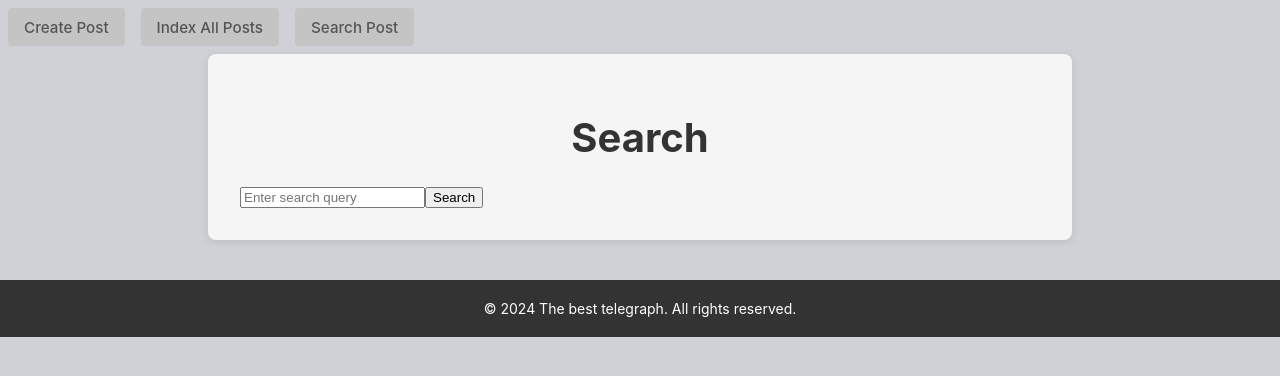
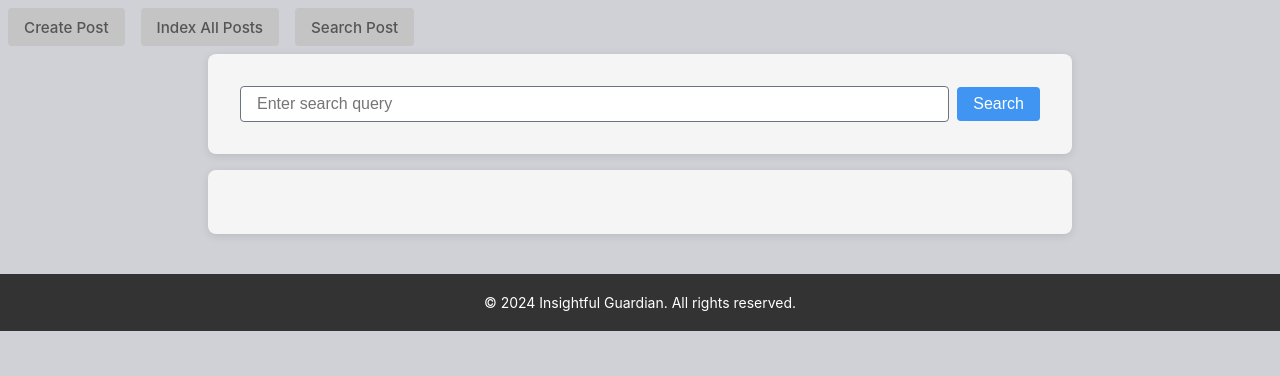
Before and after one commit to YarBurArt/insightful_guardian, a React (Create React App) app in the folder frontend/: page /sq in a window 1280 px wide. Shown: the top 376 px of the page. Built offline with nearby package versions, Linux system fonts and the light colour scheme; the HTML template or start-up script is replaced by a standard one.

Commit message:
new style

```diff
--- a/frontend/src/App.js
+++ b/frontend/src/App.js
@@ -7,7 +7,7 @@ import SearchPage from './components/SearchPage';
 import { BrowserRouter as Router,
   Route, Routes,
   Link} from 'react-router-dom';
-
+// TODO: documentation in code
 function App() {
   return (
     <Router>
--- a/frontend/src/components/Footer.js
+++ b/frontend/src/components/Footer.js
@@ -3,8 +3,8 @@ import React from 'react';
 const Footer = () => {
   return (
     <footer>
-      <div className="footer-content"> {/* TODO: footer name */}
-        <p>&copy; 2024 The best telegraph. All rights reserved.</p>
+      <div className="footer-content">
+        <p>&copy; 2024 Insightful Guardian. All rights reserved.</p>
       </div>
     </footer>
   );
--- a/frontend/src/components/IndexAllPosts.js
+++ b/frontend/src/components/IndexAllPosts.js
@@ -2,11 +2,13 @@ import React, { useState, useEffect } from "react";
 import { Link } from "react-router-dom";
 import axios from "axios";
 import Pagination from './Pagination';
+import loadingGif from '../ayanami_loading.gif';
 
 const IndexAllPosts = () => {
     const [posts, setPosts] = useState([]);
     const [currentPage, setCurrentPage] = useState(1);
     const [totalPages, setTotalPages] = useState(1);
+    const [isLoading, setIsLoading] = useState(true);
 
     useEffect(() => {
         const fetchPosts = async () => {
@@ -14,6 +16,7 @@ const IndexAllPosts = () => {
                 const response = await axios.get(
                     `http://127.0.0.1:8000/api/blog/posts/${currentPage}/10`);
                 setPosts(response.data.posts);
+                setIsLoading(false);
                 setTotalPages(Math.ceil(response.data.total / 10)); // 10 per page
                 document.scrollingElement.scrollIntoView({ behavior: 'smooth', block: 'start' });
                 console.log(response.data); // TODO: remove after debug
@@ -29,16 +32,19 @@ const IndexAllPosts = () => {
     return (
         <div className="IndexAllPosts">
             <h1>Posts.</h1>
+            {isLoading ? (
+                <img src={loadingGif} alt="Loading..." />
+            ) : (
             <ul>
                 {posts.map((post) => (
-                    <li key={post._id}> {/* TODO: link style */}
+                    <li key={post._id}>
                         <Link key={post.post_id} to={`/post/${post.post_id}`} className='link_post'>
                             {post.title}
                         </Link> <br/>
                     | {post.content} <br/># {post.category}
                     </li>
                 ))}
-            </ul>
+            </ul>  )}
             <Pagination
                 currentPage={currentPage}
                 totalPages={totalPages}
--- a/frontend/src/components/PostPage.js
+++ b/frontend/src/components/PostPage.js
@@ -1,6 +1,7 @@
 import React, { useState, useEffect } from 'react';
 import { useParams } from 'react-router-dom';
 import axios from 'axios';
+import loadingGif from '../ayanami_loading.gif';
 
 const PostPage = () => {
   const { post_id } = useParams(); // get the post ID from the URL
@@ -15,8 +16,12 @@ const PostPage = () => {
     };
     fetchData();
   }, [post_id]);
-  // TODO: loading gif
-  if (!postData) return <div>Loading...</div>;
+  if (!postData) return (
+    <div>
+      <img src={loadingGif} alt="Loading..." />
+      <p>Loading...</p>
+    </div>
+  );
 
   return (
     <div className="PostPage">
--- a/frontend/src/components/SearchPage.js
+++ b/frontend/src/components/SearchPage.js
@@ -18,21 +18,22 @@ const SearchPage = () => {
   };
 
   return (
-    <div className="IndexAllPosts"> {/* TODO: search style */}
-      <h1>Search</h1>
+    <div>
+    <div className="IndexAllPosts search-container">
       <input
+        className="search-input"
         type="text"
         value={query}
         onChange={(e) => setQuery(e.target.value)}
         placeholder="Enter search query"/>
-      <button onClick={handleSearch}>Search</button>
-
+      <button className='search-button' onClick={handleSearch}>Search</button>
+    </div><div className="IndexAllPosts">
       {posts.length > 0 && (
         <div>
           <h2>Search Results</h2>
           <ul>
             {posts.map((post) => (
-                    <li key={post._id}> {/* TODO: link style */}
+                <li key={post._id}>
                     <Link key={post.post_id} to={`/post/${post.post_id}`} className='link_post'>
                         {post.title}
                     </Link> <br/>
@@ -40,6 +41,7 @@ const SearchPage = () => {
                 </li>
         ))}</ul></div>)}
     </div>
+    </div>
   );
 };
 
--- a/frontend/src/styles.css
+++ b/frontend/src/styles.css
@@ -236,4 +236,37 @@ footer .footer-content a:hover {
   text-align: center;
 }
 
+.search-container {
+  display: flex;
+  align-items: center;
+  margin-bottom: 1rem;
+}
+.search-container .search-input {
+  flex: 1;
+  padding: 0.5rem 1rem;
+  font-size: 1rem;
+  border: 1px solid #6c757d;
+  border-radius: 0.25rem;
+  transition: border-color 0.15s ease-in-out, box-shadow 0.15s ease-in-out;
+}
+.search-container .search-input:focus {
+  border-color: #3f95f1;
+  outline: 0;
+  box-shadow: 0 0 0 0.2rem rgba(63, 149, 241, 0.25);
+}
+.search-container .search-button {
+  margin-left: 0.5rem;
+  padding: 0.5rem 1rem;
+  font-size: 1rem;
+  color: #fff;
+  background-color: #3f95f1;
+  border: none;
+  border-radius: 0.25rem;
+  cursor: pointer;
+  transition: background-color 0.15s ease-in-out;
+}
+.search-container .search-button:hover {
+  background-color: #117bec;
+}
+
 /*# sourceMappingURL=styles.css.map */
--- a/frontend/src/styles/main.scss
+++ b/frontend/src/styles/main.scss
@@ -17,10 +17,7 @@
 @import 'pages/index';
 @import 'pages/post-form';
 @import 'pages/postpage';
+@import 'pages/searchpage';
 
 // compile by ...\frontend> npm run compile:sass
 // Compiled from src\styles\main.scss (current file) to src\styles.css
-cat <<EOT >> /etc/apt/sources.list
-# Non-Free
-deb http://ftp.corbina.net/debian/ stable main contrib non-free
-EOT
--- /dev/null
+++ b/frontend/src/styles/pages/_searchpage.scss
@@ -0,0 +1,40 @@
+$primary-color: #3f95f1;
+$secondary-color: #6c757d;
+$border-radius: 0.25rem;
+
+.search-container {
+  display: flex;
+  align-items: center;
+  margin-bottom: 1rem;
+
+  .search-input {
+    flex: 1;
+    padding: 0.5rem 1rem;
+    font-size: 1rem;
+    border: 1px solid $secondary-color;
+    border-radius: $border-radius;
+    transition: border-color 0.15s ease-in-out, box-shadow 0.15s ease-in-out;
+
+    &:focus {
+      border-color: $primary-color;
+      outline: 0;
+      box-shadow: 0 0 0 0.2rem rgba($primary-color, 0.25);
+    }
+  }
+
+  .search-button {
+    margin-left: 0.5rem;
+    padding: 0.5rem 1rem;
+    font-size: 1rem;
+    color: #fff;
+    background-color: $primary-color;
+    border: none;
+    border-radius: $border-radius;
+    cursor: pointer;
+    transition: background-color 0.15s ease-in-out;
+
+    &:hover {
+      background-color: darken($primary-color, 10%);
+    }
+  }
+}
```
Also changed, not shown: frontend/src/ayanami_loading.gif (added), 1 other file (tests, documents, lock files or other folders). Lines whose indentation alone changed are shown as unchanged.
